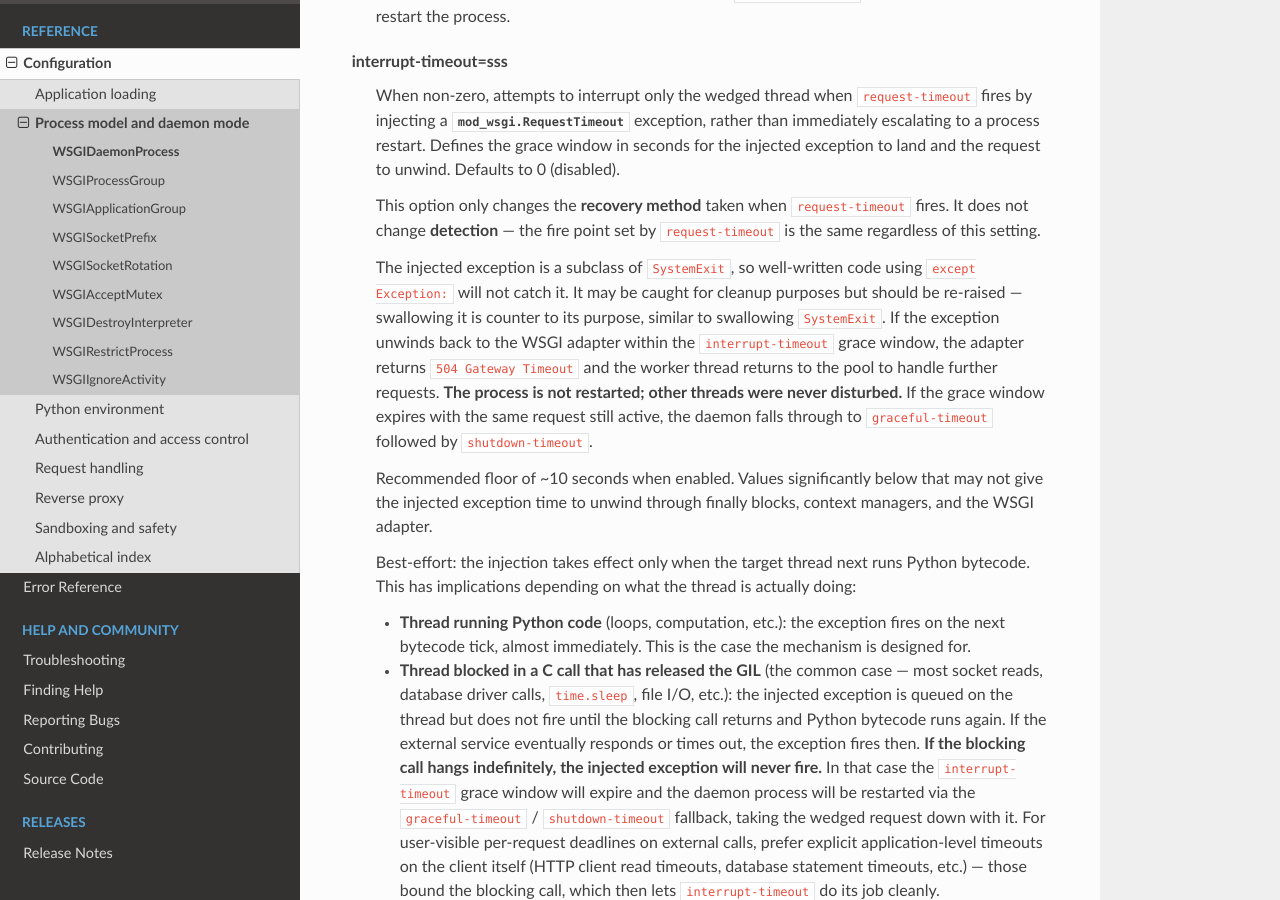
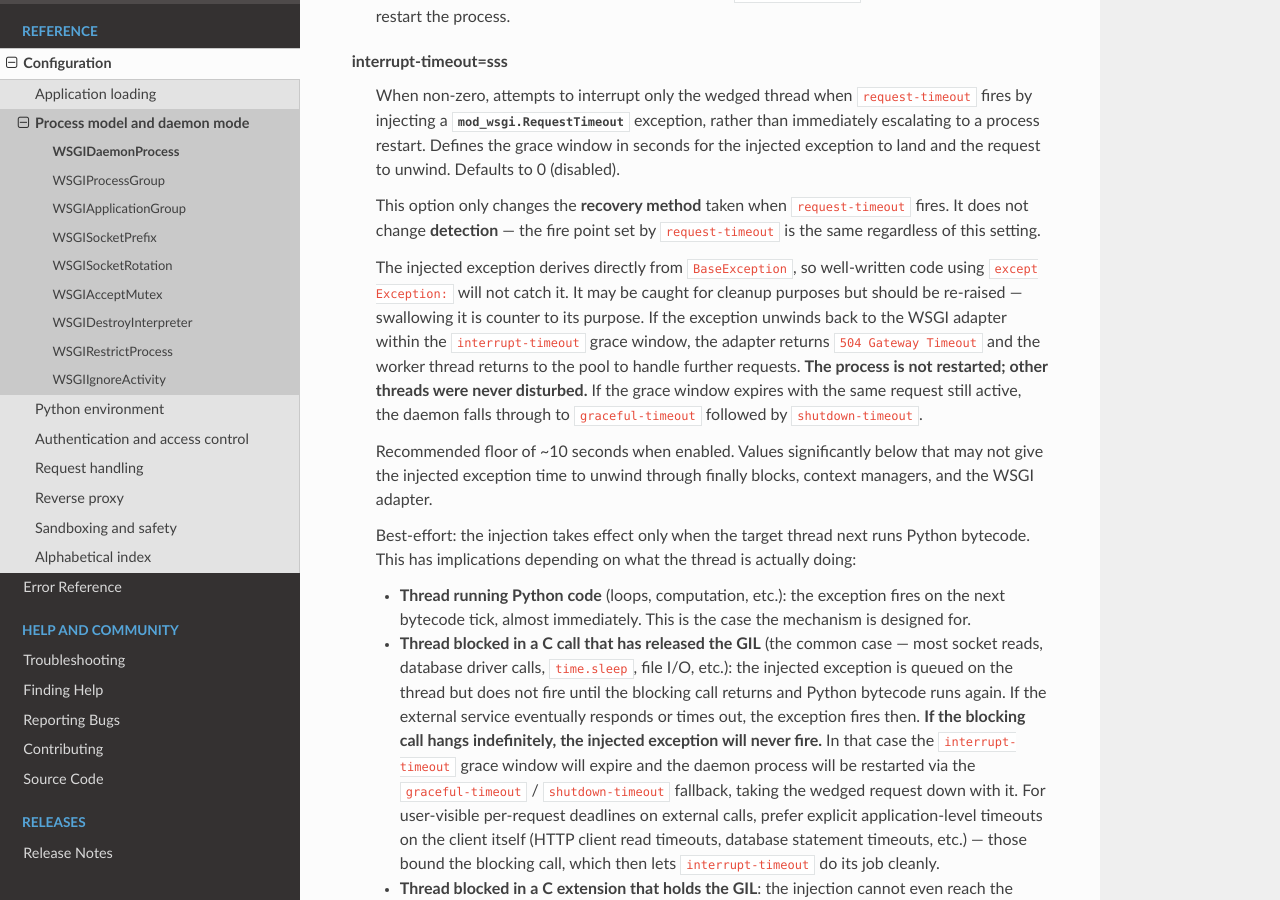
Before and after one commit to GrahamDumpleton/mod_wsgi, a Sphinx documentation site: the page built from docs/configuration-directives/WSGIDaemonProcess.rst, in a window 1280 px wide and 900 px high, scrolled down 7178 px. Built offline with Sphinx 7.4.7 and the Read the Docs theme 3.1.0, drawn with Linux system fonts in a browser that asks for light colours.

Commit message:
Derive RequestTimeout from BaseException, not SystemExit.
Inheriting from SystemExit gave RequestTimeout the wrong tail-end
behaviour: any path that fell back to PyErr_Print on a still-set
RequestTimeout would terminate the daemon process. BaseException
preserves the intent of bypassing 'except Exception:' without that
side effect. Documentation, release notes, and the --interrupt-timeout
help text are updated accordingly.

```diff
--- a/docs/configuration-directives/WSGIDaemonProcess.rst
+++ b/docs/configuration-directives/WSGIDaemonProcess.rst
@@ -443,17 +443,17 @@
     the fire point set by ``request-timeout`` is the same regardless
     of this setting.
 
-    The injected exception is a subclass of ``SystemExit``, so
-    well-written code using ``except Exception:`` will not catch it.
+    The injected exception derives directly from ``BaseException``,
+    so well-written code using ``except Exception:`` will not catch it.
     It may be caught for cleanup purposes but should be re-raised —
-    swallowing it is counter to its purpose, similar to swallowing
-    ``SystemExit``. If the exception unwinds back to the WSGI adapter
-    within the ``interrupt-timeout`` grace window, the adapter returns
-    ``504 Gateway Timeout`` and the worker thread returns to the pool
-    to handle further requests. **The process is not restarted; other
-    threads were never disturbed.** If the grace window expires with
-    the same request still active, the daemon falls through to
-    ``graceful-timeout`` followed by ``shutdown-timeout``.
+    swallowing it is counter to its purpose. If the exception unwinds
+    back to the WSGI adapter within the ``interrupt-timeout`` grace
+    window, the adapter returns ``504 Gateway Timeout`` and the worker
+    thread returns to the pool to handle further requests. **The
+    process is not restarted; other threads were never disturbed.** If
+    the grace window expires with the same request still active, the
+    daemon falls through to ``graceful-timeout`` followed by
+    ``shutdown-timeout``.
 
     Recommended floor of ~10 seconds when enabled. Values significantly
     below that may not give the injected exception time to unwind
--- a/docs/release-notes/version-6.0.0.rst
+++ b/docs/release-notes/version-6.0.0.rst
@@ -41,8 +41,8 @@
   request within the ``interrupt-timeout`` grace window, the WSGI
   adapter returns ``504 Gateway Timeout`` and the worker thread returns
   to the pool — the daemon process keeps running, and other threads
-  were never disturbed. ``RequestTimeout`` is a subclass of
-  ``SystemExit`` so well-written code does not catch it via
+  were never disturbed. ``RequestTimeout`` derives directly from
+  ``BaseException`` so well-written code does not catch it via
   ``except Exception:``; user code may catch it for cleanup but should
   re-raise. When ``interrupt-timeout`` is ``0`` (the default) injection
   is skipped and recovery falls straight through to
--- a/src/server/__init__.py
+++ b/src/server/__init__.py
@@ -2067,7 +2067,7 @@
 add_option('unix', '--interrupt-timeout', type='int', default=0,
         metavar='SECONDS', help='When non-zero, attempts to interrupt only '
         'the wedged thread when request-timeout fires by injecting a '
-        'mod_wsgi.RequestTimeout exception (subclass of SystemExit) into '
+        'mod_wsgi.RequestTimeout exception (subclass of BaseException) into '
         'it. If the injection unwinds the stuck request before this many '
         'seconds elapse, the WSGI adapter returns 504 Gateway Timeout and '
         'the worker thread continues serving further requests; otherwise '
```
Also changed, not shown: 1 other file.
